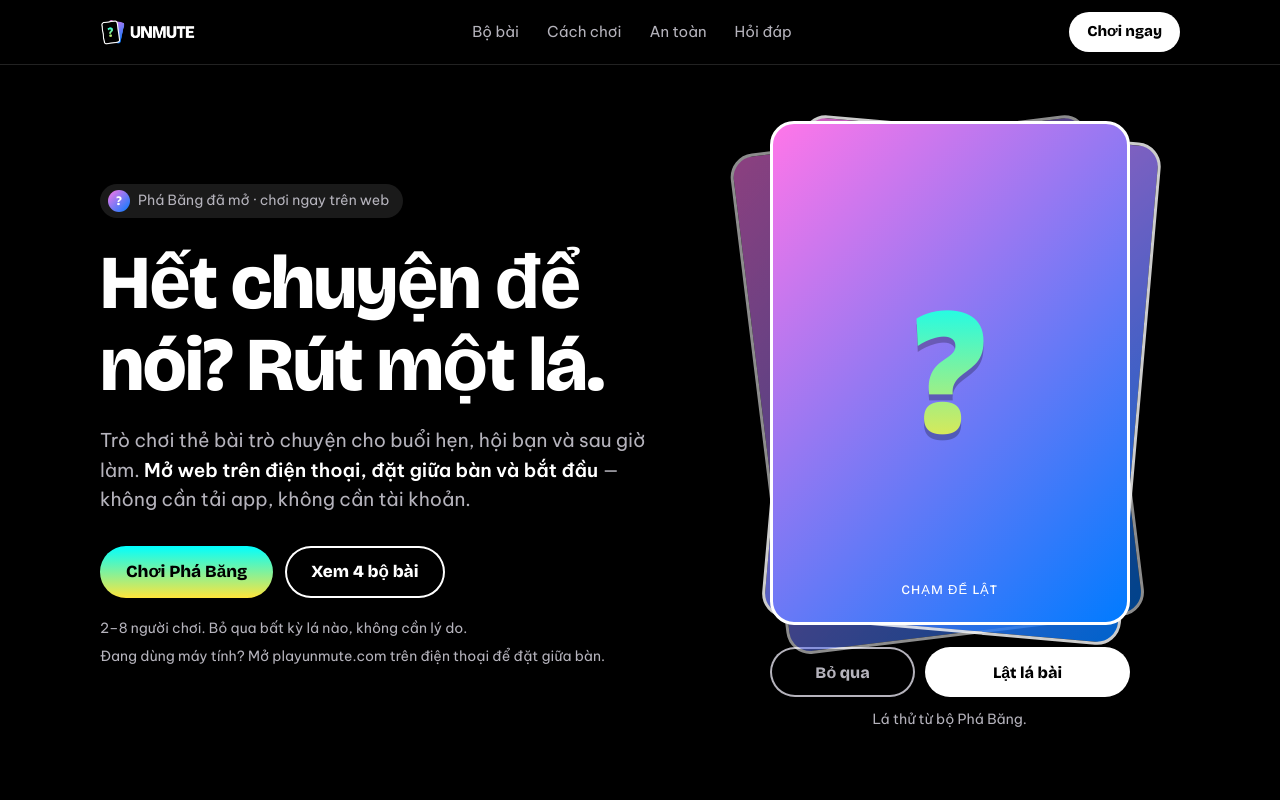
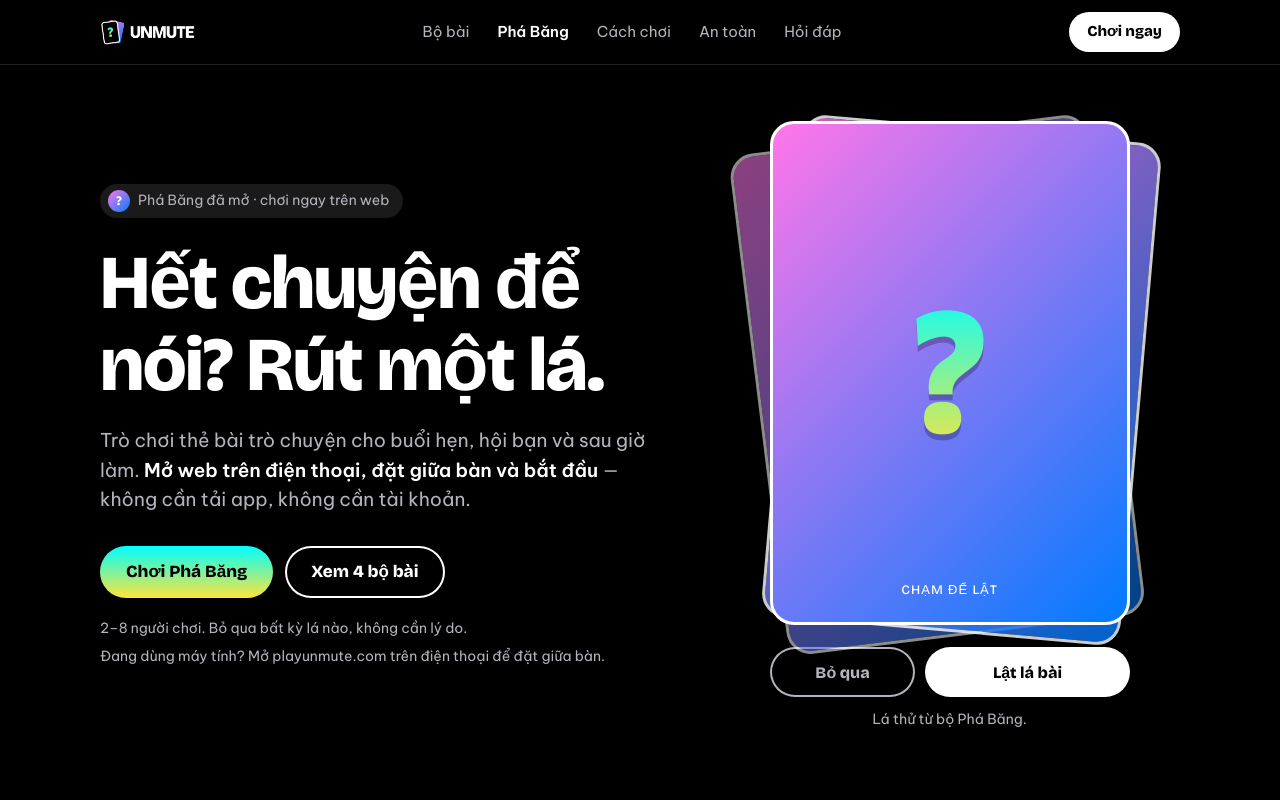
Before and after one commit to infokhanhhaduong-wq/unmute-web, a plain HTML site: page index.html in a window 1280 px wide. Shown: the top 800 px of the page. Drawn offline with nearby package versions, Linux system fonts and the light colour scheme.

Commit message:
Update index v3.html

```diff
--- a/index.html
+++ b/index.html
@@ -53,13 +53,15 @@ section{padding:88px 0}
 
 /* nav */
 .nav{position:sticky;top:0;z-index:20;background:var(--black);color:var(--white);border-bottom:1px solid #222}
-.nav .wrap{display:flex;align-items:center;justify-content:space-between;height:64px;gap:16px}
+.nav .wrap{display:flex;flex-wrap:wrap;align-items:center;justify-content:space-between;min-height:64px;gap:0 16px}
 .nav img{height:26px;width:auto}
-.nav-links{display:none;gap:28px;font-size:15px}
-.nav-links a{text-decoration:none;color:var(--g300)}
+.nav-links{display:flex;gap:22px;font-size:15px;order:3;width:100%;overflow-x:auto;scrollbar-width:none;padding:2px 0 12px}
+.nav-links::-webkit-scrollbar{display:none}
+.nav-links a{text-decoration:none;color:var(--g300);white-space:nowrap;padding:6px 0}
 .nav-links a:hover{color:var(--white)}
+.nav-links a.nav-play{color:var(--white);font-weight:600}
 .nav .btn{min-height:40px;padding:0 18px;font-size:15px}
-@media(min-width:820px){.nav-links{display:flex}}
+@media(min-width:820px){.nav-links{order:0;width:auto;padding:0;gap:28px}}
 
 /* hero */
 .hero{background:var(--black);color:var(--white);padding:56px 0 96px;overflow:hidden}
@@ -234,6 +236,7 @@ footer a:hover{color:var(--white)}
     <a href="#top" aria-label="UNMUTE, về đầu trang"><img src="assets/logo-horizontal-white.png" alt="UNMUTE"></a>
     <div class="nav-links">
       <a href="#decks">Bộ bài</a>
+      <a href="/pha-bang/" class="nav-play" data-track="deck_selected" data-deck="pha-bang">Phá Băng</a>
       <a href="#how">Cách chơi</a>
       <a href="#safe">An toàn</a>
       <a href="#faq">Hỏi đáp</a>
```
